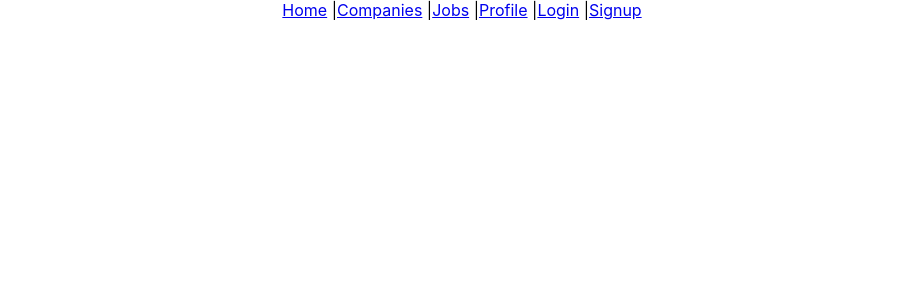
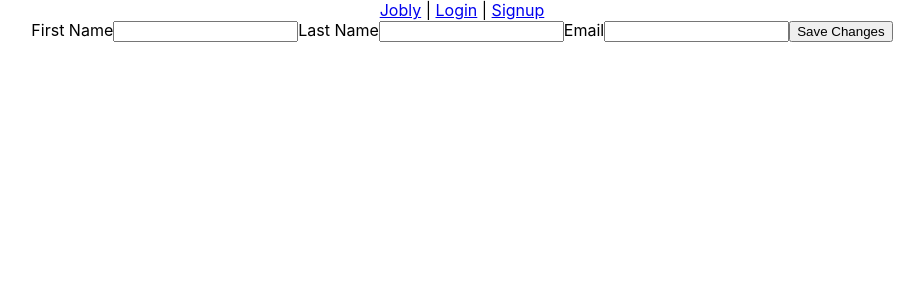
Before and after one commit to rdrayer/43.2_react-jobly, a React (Create React App) app in the folder frontend/: page /users/1 in a window 1280 px wide. Shown: the top 300 px of the page, without its empty margins (178-1102 px from the left). Built offline with nearby package versions, Linux system fonts and the light colour scheme; no server answers.

Commit message:
added profile component

```diff
--- a/frontend/src/App.js
+++ b/frontend/src/App.js
@@ -12,6 +12,7 @@ import JobDetail from "./JobDetail";
 import { jwtDecode } from 'jwt-decode';
 import Login from "./Login";
 import SignUp from "./SignUp";
+import Profile from "./Profile";
 
 export const UserContext = createContext();
 
@@ -20,15 +21,23 @@ function App() {
   const [currentUser, setCurrentUser] = useState(null);
 
   useEffect(() => {
-    if (token) {
-      const user = jwtDecode(token);
-      JoblyApi.token = token;
-      setCurrentUser(user);
-      console.log("user is logged in");
-    } else {
-      setCurrentUser(null);
-      console.log("user is NOT logged in")
+    async function getCurrentUser() {
+      console.log(token, typeof(token), 'token');
+      if (token) {
+        try {
+          let { username } = jwtDecode(token);
+          JoblyApi.token = token;
+          let currentUser = await JoblyApi.getCurrentUser(username);
+          setCurrentUser(currentUser);
+          console.log("user is logged in");
+        }
+        catch (error) {
+        setCurrentUser(null);
+        console.error("user is NOT logged in", error)
+        }
+      }
     }
+    getCurrentUser();
   }, [token]);
 
   async function login(loginData) {
@@ -38,6 +47,11 @@ function App() {
 
   async function signup(signupData) {
     const token = await JoblyApi.signup(signupData);
+    setToken(token);
+  }
+
+  async function editProfile(editData) {
+    const token = await JoblyApi.editProfile(editData);
     setToken(token);
   }
 
@@ -60,9 +74,7 @@ function App() {
               <Route path="/jobs/:id" element={<JobDetail />}/>
               <Route path="/login" element={<Login login={login} />} />
               <Route path="/signup" element={<SignUp signup={signup} />} />
-              {/*
-              <Route path="/profile" element={<Profile />} />
-              */}
+              <Route path="/users/:username" element={<Profile />} />
               <Route element={<p>Hmm, I can't seem to find the page you're looking for.</p>} />
             </Routes>
           </main>
--- a/frontend/src/Home.js
+++ b/frontend/src/Home.js
@@ -20,7 +20,7 @@ function Home() {
             {welcomeMessage && <h2>{welcomeMessage}</h2>}
             {currentUser ? (
                 <p>
-                    Welcome {currentUser.username}
+                    Welcome Back {currentUser.username}
                 </p>
             ) : (
                 <>
--- a/frontend/src/NavBar.js
+++ b/frontend/src/NavBar.js
@@ -8,24 +8,33 @@ function NavBar() {
   const handleLogout = (e) => {
     e.preventDefault();
     logout();
-  }
+  };
 
   return (
     <nav>
-      <Link to="/">Home</Link> |
-      <Link to="/companies">Companies</Link> |
-      <Link to="/jobs">Jobs</Link> |
-      <Link to="/profile">Profile</Link> |
+      <Link to="/">Jobly</Link>
+      {currentUser && (
+        <>
+          {" | "}
+          <Link to="/companies">Companies</Link>
+          {" | "}
+          <Link to="/jobs">Jobs</Link>
+          {" | "}
+          <Link to={`/users/${currentUser.username}`}>Profile</Link>
+        </>
+      )}
       {currentUser ? (
         <>
+          {" | "}
           <a href="/logout" onClick={handleLogout}>
-            Logout {currentUser.username}
+            Logout {currentUser.firstName || currentUser.username}
           </a>
         </>
       ) : (
-        // if no user is logged in, show login/signup links
         <>
-          <Link to="/login">Login</Link> |
+          {" | "}
+          <Link to="/login">Login</Link>
+          {" | "}
           <Link to="/signup">Signup</Link>
         </>
       )}
--- /dev/null
+++ b/frontend/src/Profile.js
@@ -0,0 +1,74 @@
+import React, { useContext, useState, useEffect } from "react";
+import { UserContext } from "./App";
+import JoblyApi from "./api";
+
+function Profile() {
+    const { currentUser } = useContext(UserContext);
+    let userData = {
+        firstName: '',
+        lastName: '',
+        email: ''
+    }
+    const [formData, setFormData] = useState(userData);
+
+    useEffect(() => {
+        if (currentUser) {
+            setFormData({
+                firstName: currentUser.firstName || '',
+                lastName: currentUser.lastName || '',
+                email: currentUser.email || ''
+            });
+        }
+    }, [currentUser]);
+
+    const handleChange = (e) => {
+        const { name, value } = e.target;
+        setFormData(data => ({
+            ...data,
+            [name]: value,
+        }));
+    };
+
+    const handleSubmit = async (e) => {
+        e.preventDefault();
+        try {
+            await JoblyApi.editProfile(formData);
+        } catch (error) {
+          console.error('error handling submit', error);
+        }
+    };
+
+    return (
+        <form onSubmit={handleSubmit}>
+            <div>
+                <label>First Name</label>
+                <input
+                    type="text"
+                    name="firstName"
+                    id="firstName"
+                    value={formData.firstName}
+                    onChange={handleChange}
+                />
+                <label htmlFor="lastName">Last Name</label>
+                <input
+                    type="text"
+                    name="lastName"
+                    id="lastName"
+                    value={formData.lastName}
+                    onChange={handleChange}
+                />
+                <label>Email</label>
+                <input
+                    type="text"
+                    name="email"
+                    id="email"
+                    value={formData.email}
+                    onChange={handleChange}
+                />
+                <button type="submit">Save Changes</button>
+            </div>
+        </form>
+    )
+}
+
+export default Profile;
--- a/frontend/src/SignUp.js
+++ b/frontend/src/SignUp.js
@@ -91,7 +91,6 @@ function SignUp({ signup }) {
           required
         />
       </div>
-      {/* Add other input fields as necessary */}
       <button type="submit">Sign Up</button>
     </form>
   );
--- a/frontend/src/api.js
+++ b/frontend/src/api.js
@@ -16,8 +16,6 @@ class JoblyApi {
 
   static async request(endpoint, data = {}, method = "get") {
     console.debug("API Call:", endpoint, data, method);
-    //console.log(JoblyApi.token);
-    //console.log(process.env.REACT_APP_BASE_URL);
 
     //there are multiple ways to pass an authorization token, this is how you pass it in the header.
     //this has been provided to show you another way to pass the token. you are only expected to read this code for this project.
@@ -40,9 +38,13 @@ class JoblyApi {
 
   /** Get details on a company by handle. */
 
+  static async getCurrentUser(username) {
+    let res = await this.request(`users/${username}`);
+    return res.user;
+  }
+
   static async getCompany(handle) {
     let res = await this.request(`companies/${handle}`);
-    //console.log(res);
     return res.company;
   }
 
@@ -58,14 +60,12 @@ class JoblyApi {
 
   static async getJob(id) {
     let res = await this.request(`jobs/${id}`);
-    //console.log(res.job);
     return res.job;
   }
 
   static async getJobs(title) {
     try {
       let res = await this.request("jobs", { title });
-      //console.log(res.jobs);
       return res.jobs;
     } catch (error) {
       console.error("Error getting jobs:", error);
@@ -84,13 +84,28 @@ class JoblyApi {
 
   static async login(userData) {
     try {
-      let res = await this.request("auth/token", userData, "post")
-      console.log(res.token, 'here');
+      let res = await this.request("auth/token", userData, "post");
       return res.token;
     } catch (error) {
       console.error("error during login", error);
       throw error;
     }
+  }
+
+  static async editProfile( formData) {
+    const { username, ...updateData } = formData;
+    try {
+      let res = await this.request(`users/rdrays`, formData, "patch")
+      return res.user;
+    } catch (error) {
+      console.error("error editing profile", error);
+      throw error;
+    }
+  }
+
+  static async saveProfile(username, data) {
+    let res = await this.request(`users/${username}`, data, "patch");
+    return res.user;
   }
 
 
```
Also changed, not shown: 2 other files (tests, documents, lock files or other folders).
